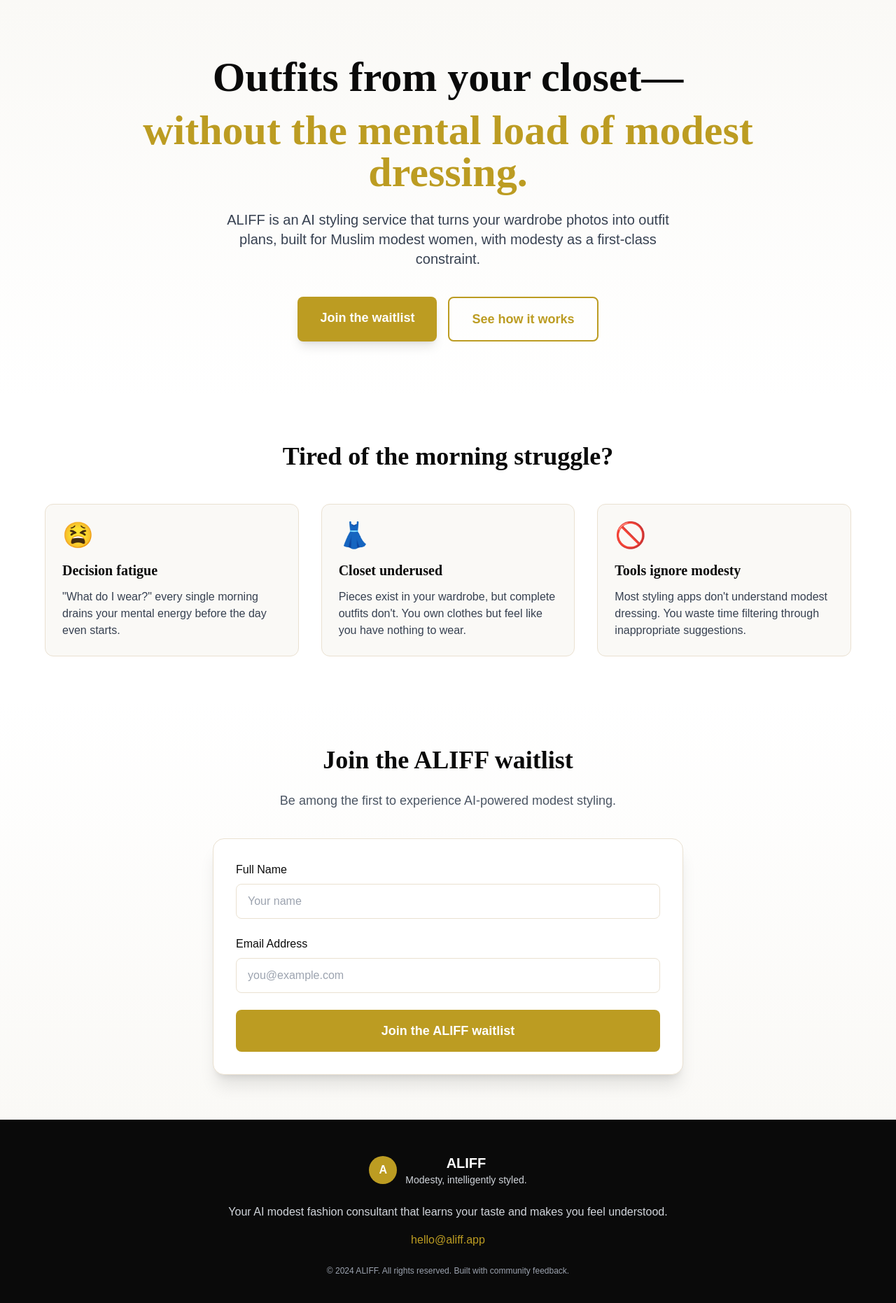
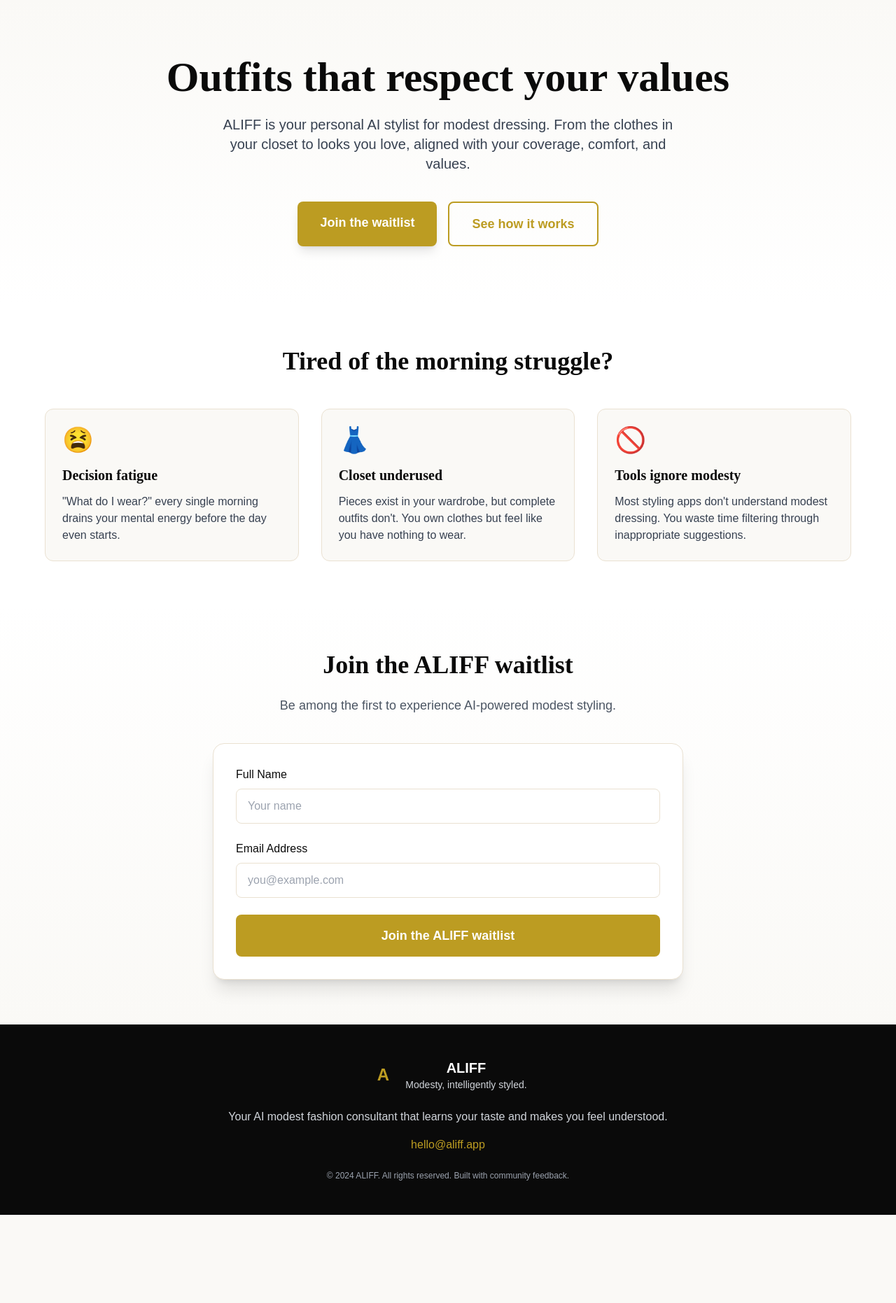
Before and after one commit to atiqfarhan/aliff-landing, a Next.js app: page / in a window 1280 px wide. Shown: the top 1862 px of the page at 70% size. After the commit the page ends 1736 px from the top, so only its background shows below. Built offline with nearby package versions, Linux system fonts and the light colour scheme.

Commit message:
Update: Remove emojis, update hero text, simplify logo styling

```diff
--- a/app/page.tsx
+++ b/app/page.tsx
@@ -5,15 +5,11 @@ export default function Home() {
       <section className="py-20 px-4 text-center bg-gradient-to-b from-aliff-offwhite to-white">
         <div className="max-w-4xl mx-auto">
           <h1 className="text-4xl md:text-5xl lg:text-6xl font-bold text-aliff-black mb-6">
-            Outfits from your closet—
-            <span className="block text-aliff-gold mt-4">
-              without the mental load of modest dressing.
-            </span>
+            Outfits that respect your values
           </h1>
 
           <p className="text-xl text-gray-700 mb-10 max-w-2xl mx-auto">
-            ALIFF is an AI styling service that turns your wardrobe photos into outfit plans,
-            built for Muslim modest women, with modesty as a first-class constraint.
+            ALIFF is your personal AI stylist for modest dressing. From the clothes in your closet to looks you love, aligned with your coverage, comfort, and values.
           </p>
 
           <div className="flex flex-col md:flex-row gap-4 justify-center">
@@ -116,8 +112,8 @@ export default function Home() {
         <div className="max-w-6xl mx-auto">
           <div className="text-center">
             <div className="flex items-center justify-center space-x-3 mb-6">
-              <div className="w-10 h-10 bg-aliff-gold rounded-full flex items-center justify-center text-white font-bold">
-                A
+              <div className="w-10 h-10 flex items-center justify-center">
+                <div className="font-bold text-2xl text-aliff-gold">A</div>
               </div>
               <div>
                 <div className="text-xl font-bold">ALIFF</div>
--- a/components/Header.tsx
+++ b/components/Header.tsx
@@ -13,8 +13,8 @@ export default function Header() {
         <div className="flex items-center justify-between h-16">
           {/* Logo */}
           <Link href="/" className="flex items-center space-x-3">
-            <div className="w-10 h-10 bg-aliff-gold rounded-full flex items-center justify-center text-white font-playfair font-bold">
-              A
+            <div className="w-10 h-10 flex items-center justify-center">
+              <div className="font-playfair font-bold text-2xl text-aliff-gold">A</div>
             </div>
             <div>
               <div className="font-playfair font-bold text-xl">ALIFF</div>
--- a/components/Hero.tsx
+++ b/components/Hero.tsx
@@ -13,15 +13,11 @@ export default function Hero() {
         className="max-w-4xl mx-auto"
       >
         <h1 className="text-4xl md:text-5xl lg:text-6xl font-bold text-aliff-black mb-6">
-          Outfits from your closet—
-          <span className="block text-aliff-gold mt-4">
-            without the mental load of modest dressing.
-          </span>
+          Outfits that respect your values
         </h1>
 
         <p className="text-xl text-gray-700 mb-10 max-w-2xl mx-auto">
-          ALIFF is an AI styling service that turns your wardrobe photos into outfit plans,
-          built for Muslim modest women, with modesty as a first-class constraint.
+          ALIFF is your personal AI stylist for modest dressing. From the clothes in your closet to looks you love, aligned with your coverage, comfort, and values.
         </p>
 
         <div className="flex flex-col md:flex-row gap-4 justify-center">
--- a/components/ProblemSection.tsx
+++ b/components/ProblemSection.tsx
@@ -14,18 +14,15 @@ export default function ProblemSection() {
           {[
             {
               title: 'Decision fatigue',
-              description: '"What do I wear?" every single morning drains your mental energy before the day even starts.',
-              emoji: '😫'
+              description: '"What do I wear?" every single morning drains your mental energy before the day even starts.'
             },
             {
               title: 'Closet underused',
-              description: 'Pieces exist in your wardrobe, but complete outfits don\'t. You own clothes but feel like you have nothing to wear.',
-              emoji: '👗'
+              description: 'Pieces exist in your wardrobe, but complete outfits don\'t. You own clothes but feel like you have nothing to wear.'
             },
             {
               title: 'Tools ignore modesty',
-              description: 'Most styling apps don\'t understand modest dressing. You waste time filtering through inappropriate suggestions.',
-              emoji: '🚫'
+              description: 'Most styling apps don\'t understand modest dressing. You waste time filtering through inappropriate suggestions.'
             }
           ].map((problem, index) => (
             <motion.div
@@ -35,7 +32,7 @@ export default function ProblemSection() {
               transition={{ duration: 0.5, delay: index * 0.1 }}
               className="bg-aliff-offwhite p-6 rounded-xl shadow-sm border border-aliff-sand"
             >
-              <div className="text-4xl mb-4">{problem.emoji}</div>
+              <div className="text-2xl mb-4 text-aliff-gold font-bold">•</div>
               <h3 className="text-xl font-playfair font-bold mb-3">{problem.title}</h3>
               <p className="text-gray-700 font-montserrat">{problem.description}</p>
             </motion.div>
```
Also changed, not shown: public/logo.png (added).
